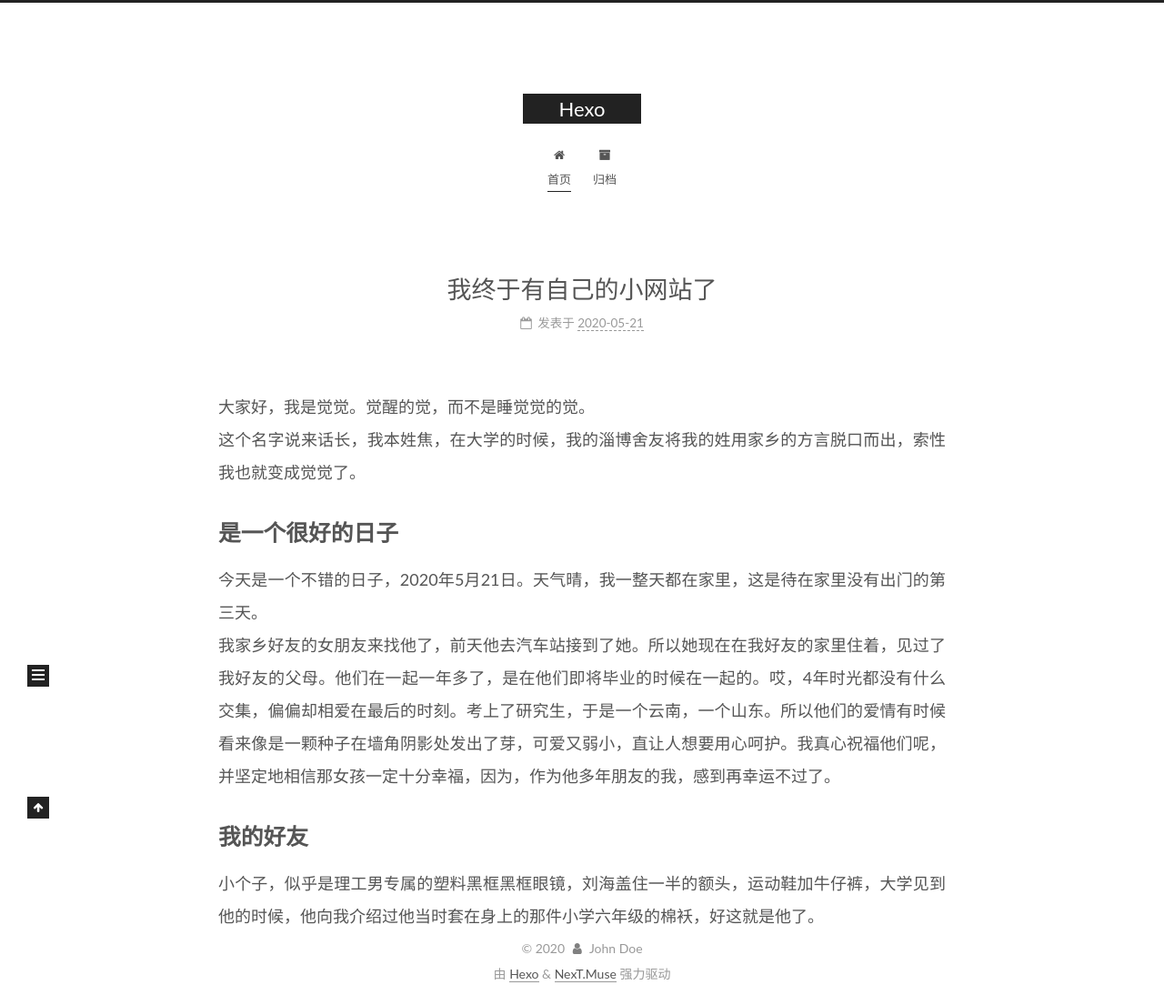
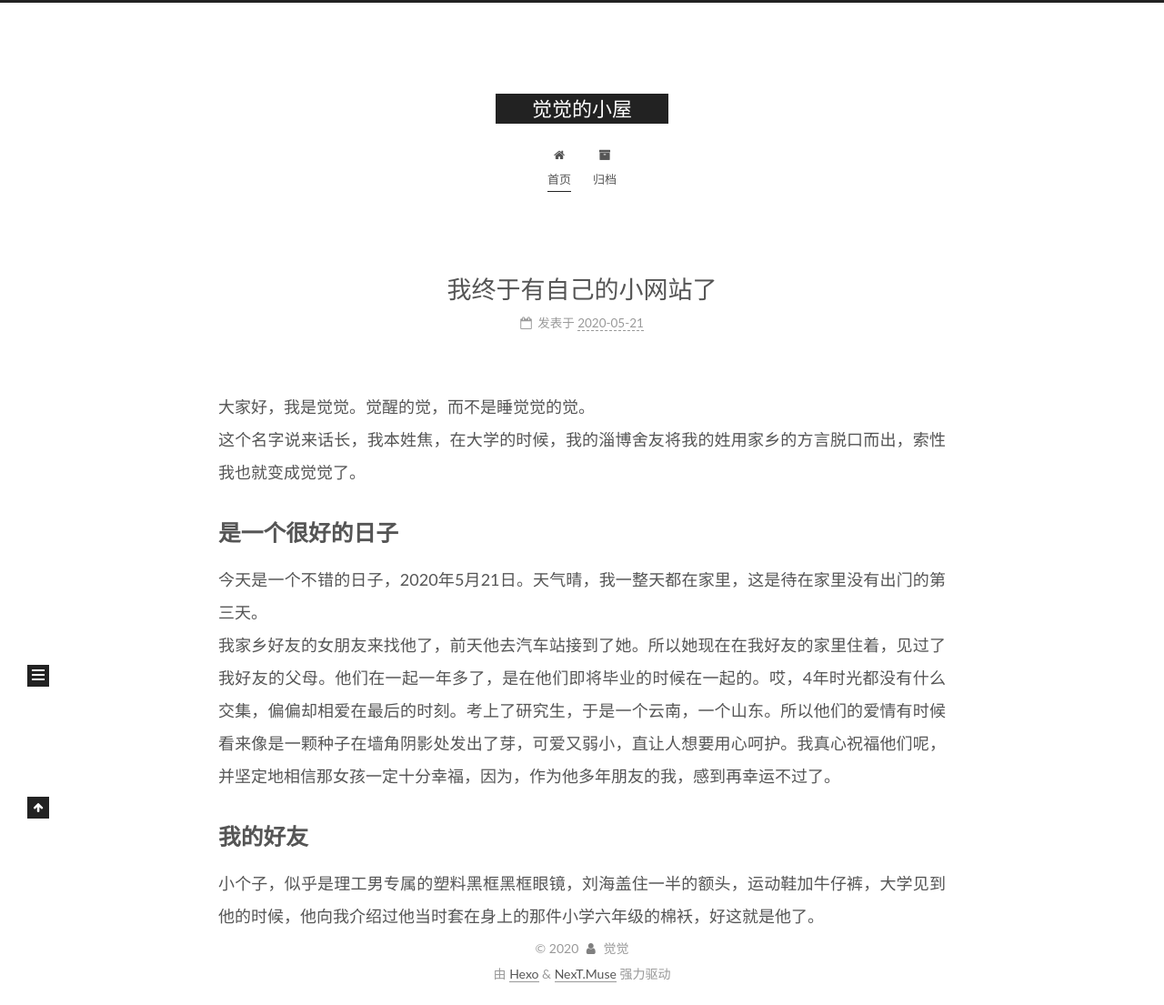
Before and after one commit to j815439748/j815439748.github.io, a plain HTML site: page index.html in a window 1280 px wide. Shown: the whole page at 91% size. Drawn offline with Linux system fonts and the light colour scheme.

Commit message:
Site updated: 2020-05-21 21:35:57

```diff
--- a/index.html
+++ b/index.html
@@ -21,11 +21,11 @@
   </script>
 
   <meta property="og:type" content="website">
-<meta property="og:title" content="Hexo">
+<meta property="og:title" content="觉觉的小屋">
 <meta property="og:url" content="http://j815439748.github.io/index.html">
-<meta property="og:site_name" content="Hexo">
+<meta property="og:site_name" content="觉觉的小屋">
 <meta property="og:locale" content="zh_CN">
-<meta property="article:author" content="John Doe">
+<meta property="article:author" content="觉觉">
 <meta name="twitter:card" content="summary">
 
 <link rel="canonical" href="http://j815439748.github.io/">
@@ -41,7 +41,7 @@
   };
 </script>
 
-  <title>Hexo</title>
+  <title>觉觉的小屋</title>
 
 
 
@@ -92,7 +92,7 @@
 
     <a href="/" class="brand" rel="start">
       <span class="logo-line-before"><i></i></span>
-      <h1 class="site-title">Hexo</h1>
+      <h1 class="site-title">觉觉的小屋</h1>
       <span class="logo-line-after"><i></i></span>
     </a>
   </div>
@@ -149,12 +149,12 @@
 
     <span hidden itemprop="author" itemscope itemtype="http://schema.org/Person">
       <meta itemprop="image" content="/images/avatar.gif">
-      <meta itemprop="name" content="John Doe">
+      <meta itemprop="name" content="觉觉">
       <meta itemprop="description" content="">
     </span>
 
     <span hidden itemprop="publisher" itemscope itemtype="http://schema.org/Organization">
-      <meta itemprop="name" content="Hexo">
+      <meta itemprop="name" content="觉觉的小屋">
     </span>
       <header class="post-header">
         <h2 class="post-title" itemprop="name headline">
@@ -260,7 +260,7 @@
 
       <div class="site-overview-wrap sidebar-panel">
         <div class="site-author motion-element" itemprop="author" itemscope itemtype="http://schema.org/Person">
-  <p class="site-author-name" itemprop="name">John Doe</p>
+  <p class="site-author-name" itemprop="name">觉觉</p>
   <div class="site-description" itemprop="description"></div>
 </div>
 <div class="site-state-wrap motion-element">
@@ -300,7 +300,7 @@
   <span class="with-love">
     <i class="fa fa-user"></i>
   </span>
-  <span class="author" itemprop="copyrightHolder">John Doe</span>
+  <span class="author" itemprop="copyrightHolder">觉觉</span>
 </div>
   <div class="powered-by">由 <a href="https://hexo.io/" class="theme-link" rel="noopener" target="_blank">Hexo</a> & <a href="https://muse.theme-next.org/" class="theme-link" rel="noopener" target="_blank">NexT.Muse</a> 强力驱动
   </div>
```
Also changed, not shown: 2020/05/21/我终于有自己的小网站了/index.html (+8 -8 lines), archives/2020/05/index.html (+7 -7 lines), archives/2020/index.html (+7 -7 lines), archives/index.html (+7 -7 lines).
